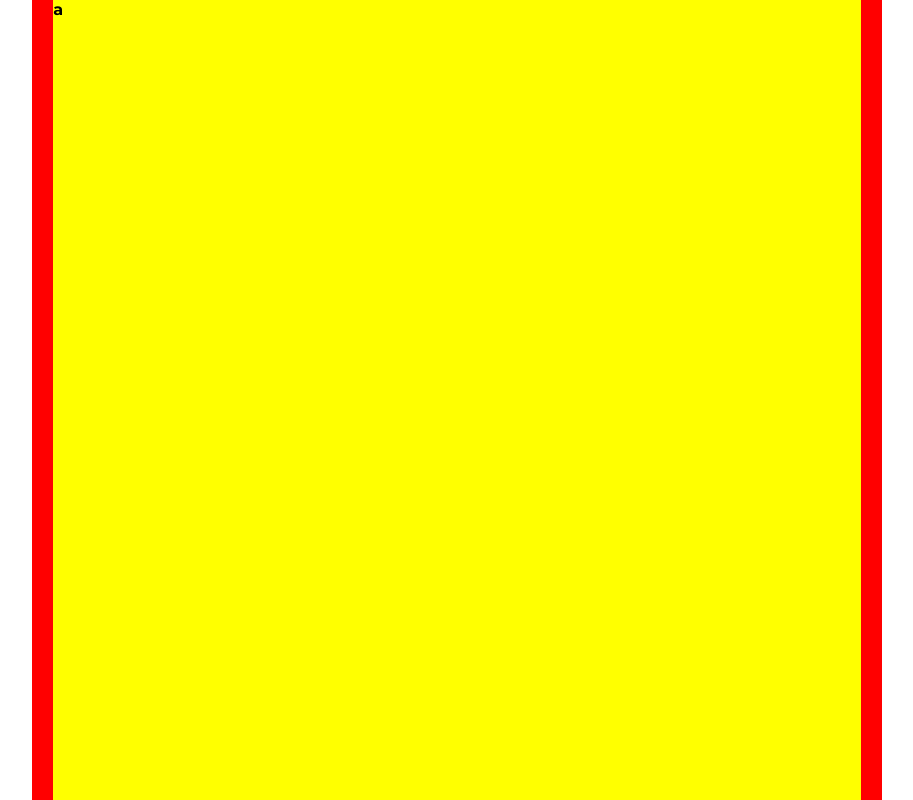
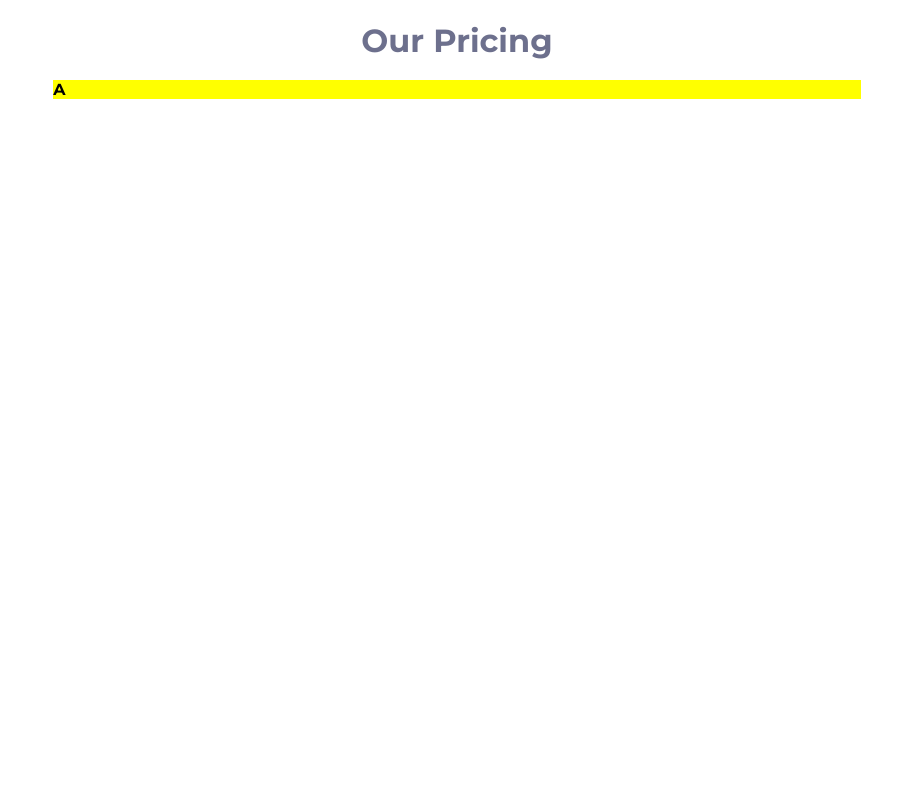
Before and after one commit to Otavin23/Pricing-component-with-toggle, a React (Vite) app: page / in a window 1280 px wide. Shown: the whole page, without its empty margins (183-1096 px from the left). Built offline with nearby package versions, Linux system fonts and the light colour scheme.

Commit message:
Nav/Header

```diff
--- a/src/pages/Home/index.tsx
+++ b/src/pages/Home/index.tsx
@@ -4,7 +4,12 @@ import * as S from "./style";
 const Home = () => {
   return (
     <S.mainB>
-      <S.mainContainer>a</S.mainContainer>
+      <S.mainContainer>
+        <S.mainHeader>
+          <h1>Our Pricing</h1>
+        </S.mainHeader>
+        <S.navMain>A</S.navMain>
+      </S.mainContainer>
     </S.mainB>
   );
 };
--- a/src/pages/Home/style.ts
+++ b/src/pages/Home/style.ts
@@ -4,7 +4,6 @@ import styled from "styled-components";
 export  const mainB = styled.main`
     width: 850px;
     height: 100vh;
-    background: red;
     display: flex;
     justify-content: center;
 
@@ -12,5 +11,16 @@ export  const mainB = styled.main`
 export const mainContainer = styled.div`
     width: 95%;
     height: 100%;
+`
+export const mainHeader = styled.header`
+    width: 100%;
+    height: 5rem;
+    color: hsl(233, 13%, 49%);
+    display: flex;
+    align-items: center;
+    justify-content: center;
+
+`
+export const navMain = styled.nav`
     background: yellow;
 `
```
